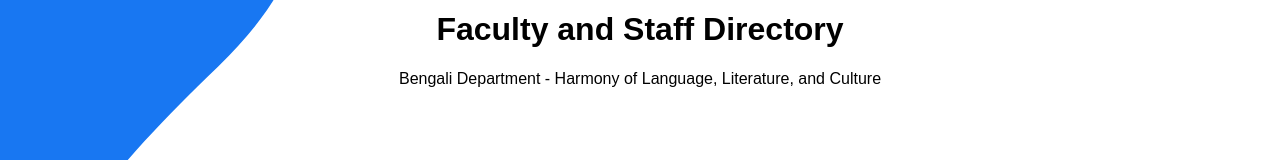
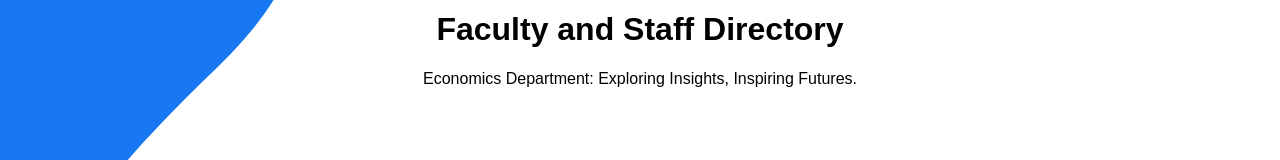
Before and after one commit to PanduCollege/Economics, a plain HTML site: page about.html in a window 1280 px wide. Shown: the part 151-311 px from the top of the page. Drawn offline with Linux system fonts and the light colour scheme; grey boxes are pictures that could not be loaded.

Commit message:
Update about.html

```diff
--- a/about.html
+++ b/about.html
@@ -154,7 +154,7 @@ h1{
 
         <br><br><br>
         <h1>Faculty and Staff Directory</h1>
-        <p class="detail">Bengali Department - Harmony of Language, Literature, and Culture</p>
+        <p class="detail">Economics Department: Exploring Insights, Inspiring Futures.</p>
         <br>
 
 <br>
```
